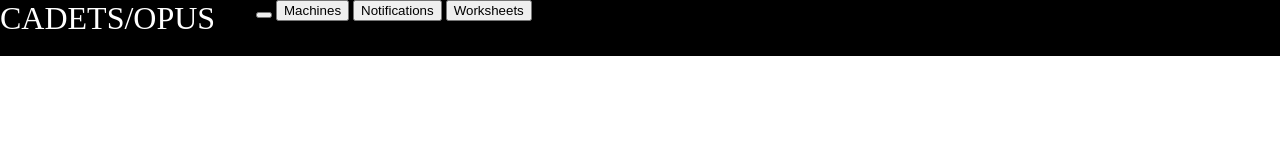
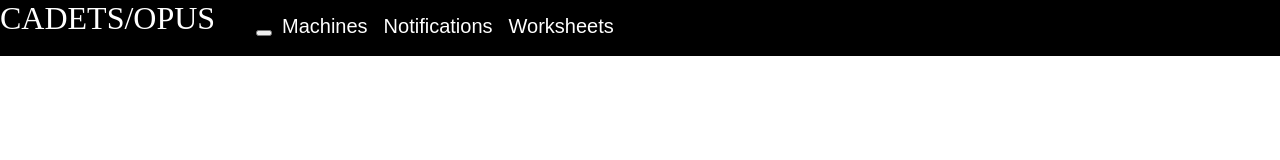
Before and after one commit to gk3758/CADETS_UI_JS, a website with bundled scripts: page index.html in a window 1280 px wide. Built offline with nearby package versions, Linux system fonts and the light colour scheme; files whose address does not match are found by name.

Commit message:
made header buttons look nicer

```diff
--- a/css/style.css
+++ b/css/style.css
@@ -17,11 +17,19 @@ body{
 	left: 0%;
 }
 .headerButtons{
-	height: 100%;
+	height: 75%;
 	position: absolute;
-	top: 0%;
+	top: 25%;
 	left: 20%;
 }
+
+.headerButton{
+	font-size: 20px;
+	background-color: black;
+	color: white;
+	border: none;
+}
+
 .fillBody{
 	width: 100%;
 	height: 93%;
--- a/index.html
+++ b/index.html
@@ -23,9 +23,9 @@
 				<font class="headerObject" size="+3">CADETS/OPUS</font>
 				<div class="headerButtons">
 					<button type="button"></button>
-					<button type="button" id="machinesPageBtn">Machines</button>
-					<button type="button" id="notificationsPageBtn">Notifications</button>
-					<button type="button" id="WorksheetPageBtn">Worksheets</button>
+					<button type="button" class="headerButton" id="machinesPageBtn">Machines</button>
+					<button type="button" class="headerButton" id="notificationsPageBtn">Notifications</button>
+					<button type="button" class="headerButton" id="WorksheetPageBtn">Worksheets</button>
 				</div>
 			</div>
 			<div class=fillBody>
```
